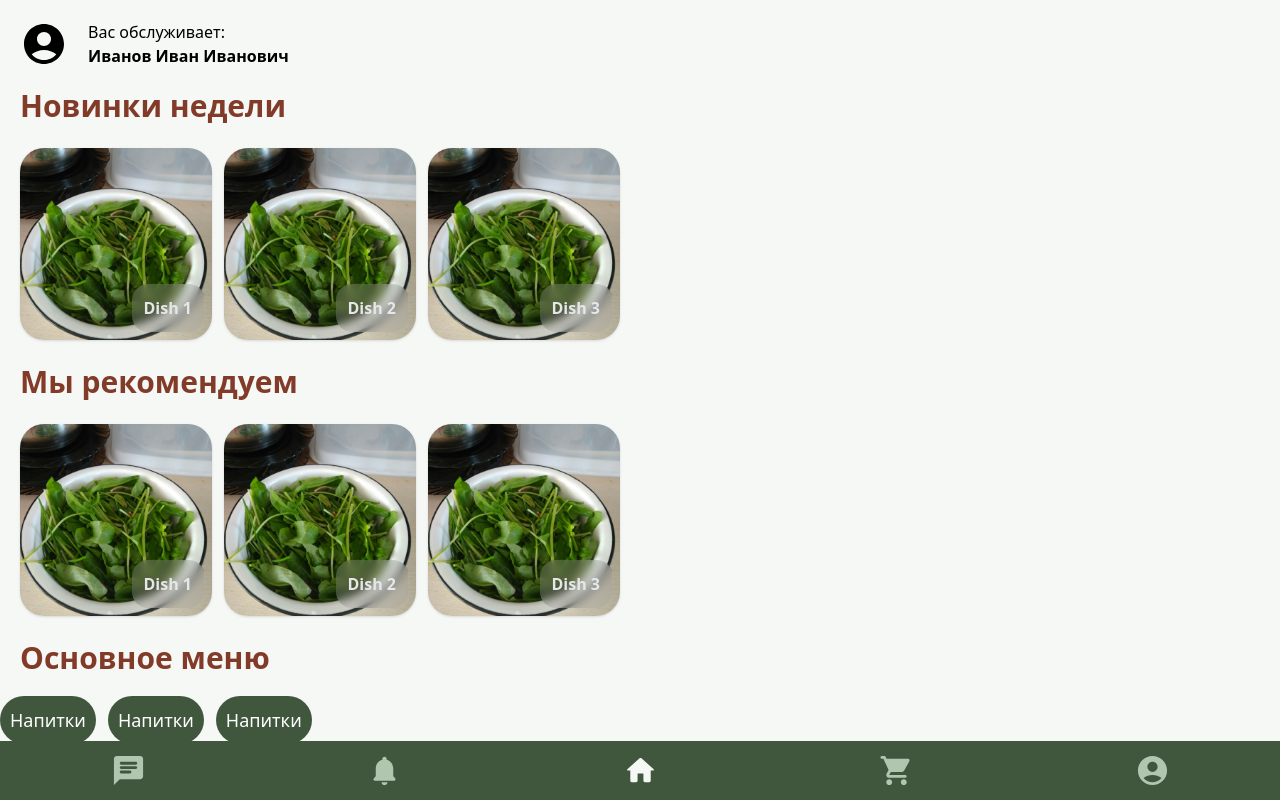
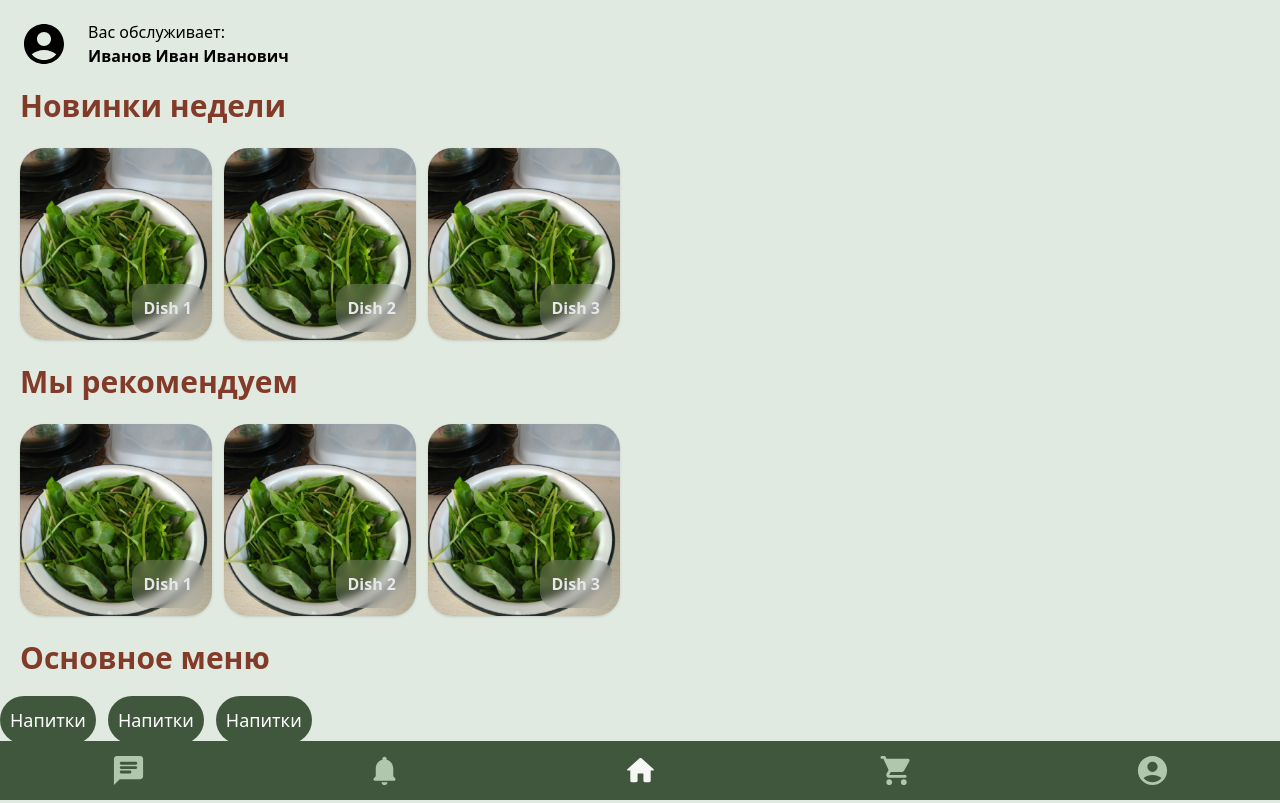
Before and after one commit to Kexogg/qrcafe, a React (Vite) app in the folder client/: page /customer/home in a window 1280 px wide. Built offline with nearby package versions, Linux system fonts and the light colour scheme.

Commit message:
fix height

```diff
--- a/client/src/components/UI/Layout/Layout.tsx
+++ b/client/src/components/UI/Layout/Layout.tsx
@@ -3,7 +3,7 @@ import {CustomerNavigationMenu} from "../CustomerMenu/CustomerNavigationMenu.tsx
 
 const Layout = () => {
     return (
-        <div className={'bg-primary-50 flex flex-col h-[100dvh]'}>
+        <div className={'flex flex-col min-h-[100dvh] bg-primary-100'}>
             <main className={'grow container mx-auto mt-5'}>
                 <Outlet/>
             </main>
```
